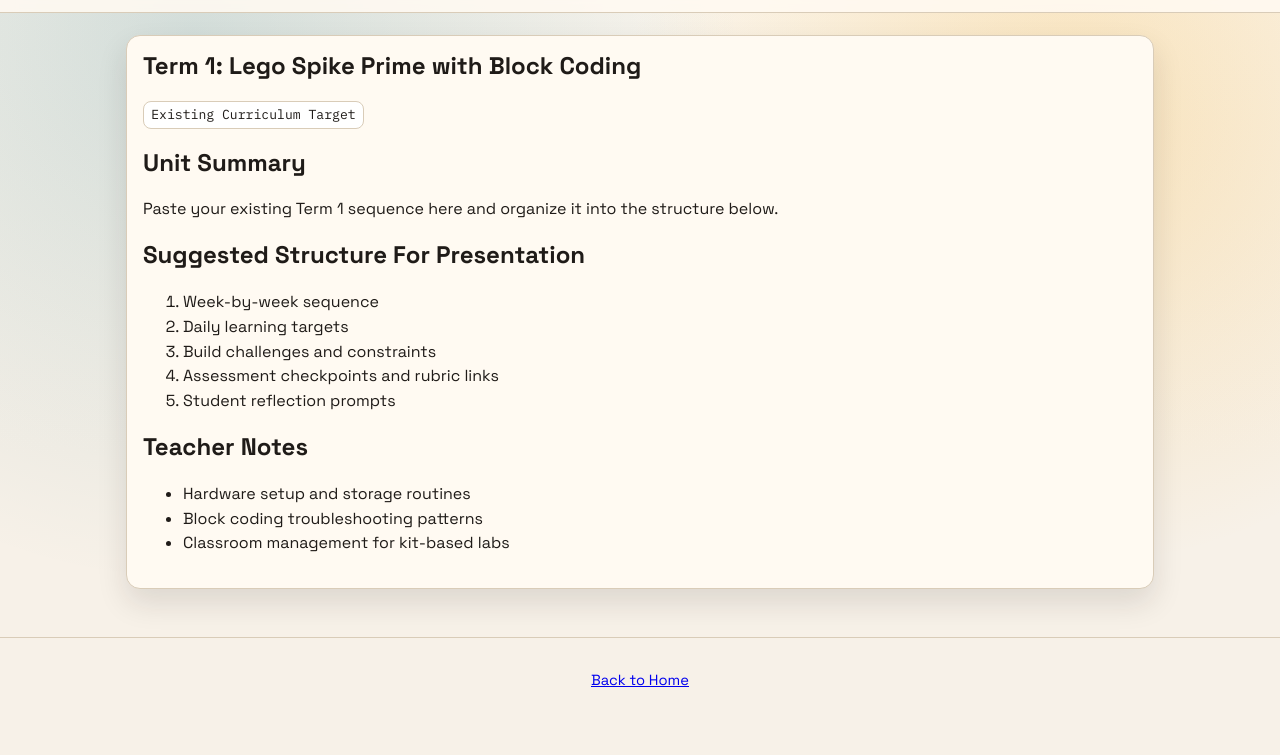
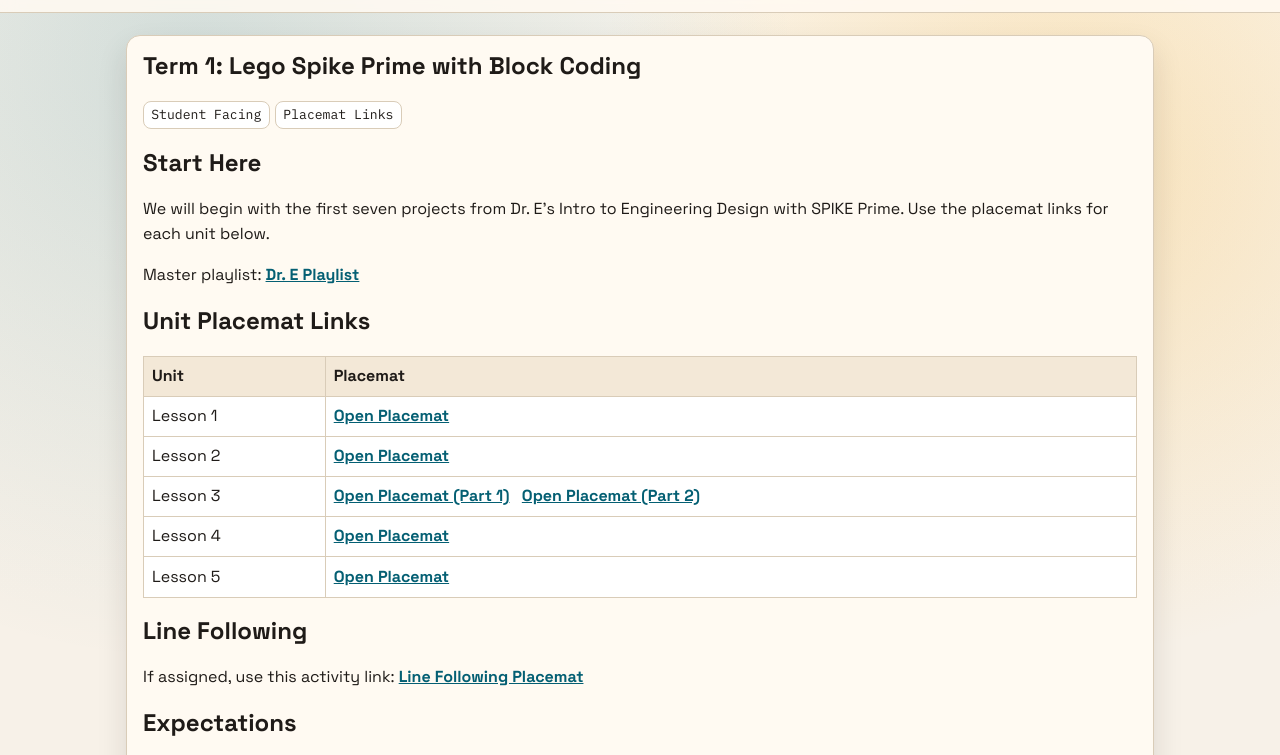
Before and after one commit to Conchesmess/CIS6, a plain HTML site: page units/term1-lego-blocks.html in a window 1280 px wide. Shown: the part 44-799 px from the top of the page. Drawn offline with Linux system fonts and the light colour scheme.

Commit message:
add first five lessons

```diff
--- a/units/term1-lego-blocks.html
+++ b/units/term1-lego-blocks.html
@@ -24,25 +24,45 @@
   <main>
     <section class="content reveal">
       <h1>Term 1: Lego Spike Prime with Block Coding</h1>
-      <p><span class="template-tag">Existing Curriculum Target</span></p>
+      <p><span class="template-tag">Student Facing</span><span class="template-tag">Placemat Links</span></p>
 
-      <h2>Unit Summary</h2>
-      <p>Paste your existing Term 1 sequence here and organize it into the structure below.</p>
+      <h2>Start Here</h2>
+      <p>
+        We will begin with the first seven projects from Dr. E's Intro to Engineering Design with SPIKE Prime.
+        Use the placemat links for each unit below.
+      </p>
+      <p>
+        Master playlist:
+        <a href="https://www.ceeoinnovations.org/RoboticsPlayground/playlists/dreplaylist.html" target="_blank" rel="noopener noreferrer">
+          Dr. E Playlist
+        </a>
+      </p>
 
-      <h2>Suggested Structure For Presentation</h2>
-      <ol>
-        <li>Week-by-week sequence</li>
-        <li>Daily learning targets</li>
-        <li>Build challenges and constraints</li>
-        <li>Assessment checkpoints and rubric links</li>
-        <li>Student reflection prompts</li>
-      </ol>
+      <h2>Unit Placemat Links</h2>
+      <table>
+        <thead>
+          <tr><th>Unit</th><th>Placemat</th></tr>
+        </thead>
+        <tbody>
+          <tr><td>Lesson 1</td><td><a href="https://docs.google.com/presentation/d/1r1K0TKizaE_XP2avFrIxUk37LE5B9I2tPuhO_fhNyZ4/edit?usp=drive_link" target="_blank" rel="noopener noreferrer">Open Placemat</a></td></tr>
+          <tr><td>Lesson 2</td><td><a href="https://docs.google.com/presentation/d/1DBSngRwxdxQ0ReL-p2lal87tHlD9yv-X_ZJ8o3RX1FQ/edit?usp=drive_link" target="_blank" rel="noopener noreferrer">Open Placemat</a></td></tr>
+          <tr><td>Lesson 3</td><td><a href="https://docs.google.com/presentation/d/1mLNoNg6cLH-Zqh-xTlWYhzTQDMPUxDhsiY0puu7cf48/edit?usp=drive_link" target="_blank" rel="noopener noreferrer">Open Placemat (Part 1)</a> &nbsp; <a href="https://docs.google.com/presentation/d/1U6QqtJlQTcO7nSR90ZE-ovPHGSaaWj-eWnrneEG-Ci4/edit?usp=drive_link" target="_blank" rel="noopener noreferrer">Open Placemat (Part 2)</a></td></tr>
+          <tr><td>Lesson 4</td><td><a href="https://docs.google.com/presentation/d/1ClazsrAYYHD6r4-fTG1Wtpp696dcsPMrvqNfvBuCZSI/edit?usp=drive_link" target="_blank" rel="noopener noreferrer">Open Placemat</a></td></tr>
+          <tr><td>Lesson 5</td><td><a href="https://docs.google.com/presentation/d/1dMD-aCHZvMbJ1ZXP_rWi25YMBcTtPaie2jKxo66LOSU/edit?usp=drive_link" target="_blank" rel="noopener noreferrer">Open Placemat</a></td></tr>
+        </tbody>
+      </table>
 
-      <h2>Teacher Notes</h2>
+      <h2>Line Following</h2>
+      <p>
+        If assigned, use this activity link:
+        <a href="../placemats/term1/line-following/line-following.pdf" target="_blank" rel="noopener noreferrer">Line Following Placemat</a>
+      </p>
+
+      <h2>Expectations</h2>
       <ul>
-        <li>Hardware setup and storage routines</li>
-        <li>Block coding troubleshooting patterns</li>
-        <li>Classroom management for kit-based labs</li>
+        <li>Bring your engineering notebook each class.</li>
+        <li>Complete each placemat and challenge extension.</li>
+        <li>Test, revise, and document your design decisions.</li>
       </ul>
     </section>
   </main>
```
Also changed, not shown: tufts.txt (added), 1 other file.
